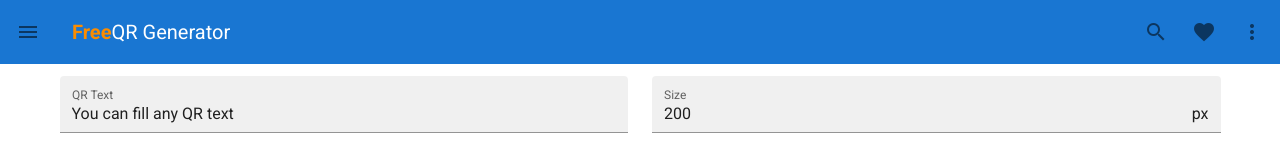
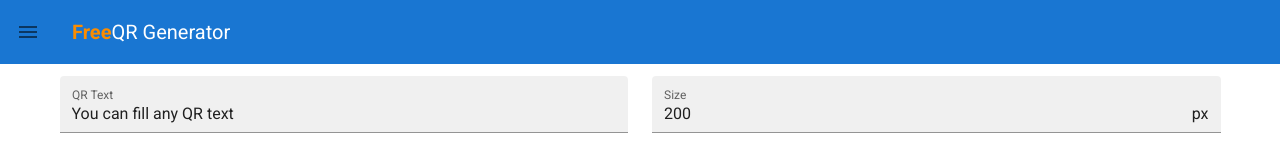
Before and after one commit to mdp-berbagi/qr-generator, a Nuxt app: page / in a window 1280 px wide. Shown: the top 160 px of the page. Built offline with nearby package versions, Linux system fonts and the light colour scheme.

Commit message:
remove icon default from vuetify

```diff
--- a/pages/index.vue
+++ b/pages/index.vue
@@ -9,18 +9,6 @@
       </v-toolbar-title>
 
       <v-spacer></v-spacer>
-
-      <v-btn icon>
-        <v-icon>mdi-magnify</v-icon>
-      </v-btn>
-
-      <v-btn icon>
-        <v-icon>mdi-heart</v-icon>
-      </v-btn>
-
-      <v-btn icon>
-        <v-icon>mdi-dots-vertical</v-icon>
-      </v-btn>
     </v-app-bar>
     <v-main>
       <v-container>
@@ -67,7 +55,9 @@
   }),
   computed: {
     urlQR() {
-      return `http://${process.env.APP_HOST || 'localhost'}:${process.env.APP_PORT || 3000}/render?data=${this.textQR}&size=${this.size}`;
+      return `http://${process.env.APP_HOST || "localhost"}:${
+        process.env.APP_PORT || 3000
+      }/render?data=${this.textQR}&size=${this.size}`;
     },
   },
   props: {
```
